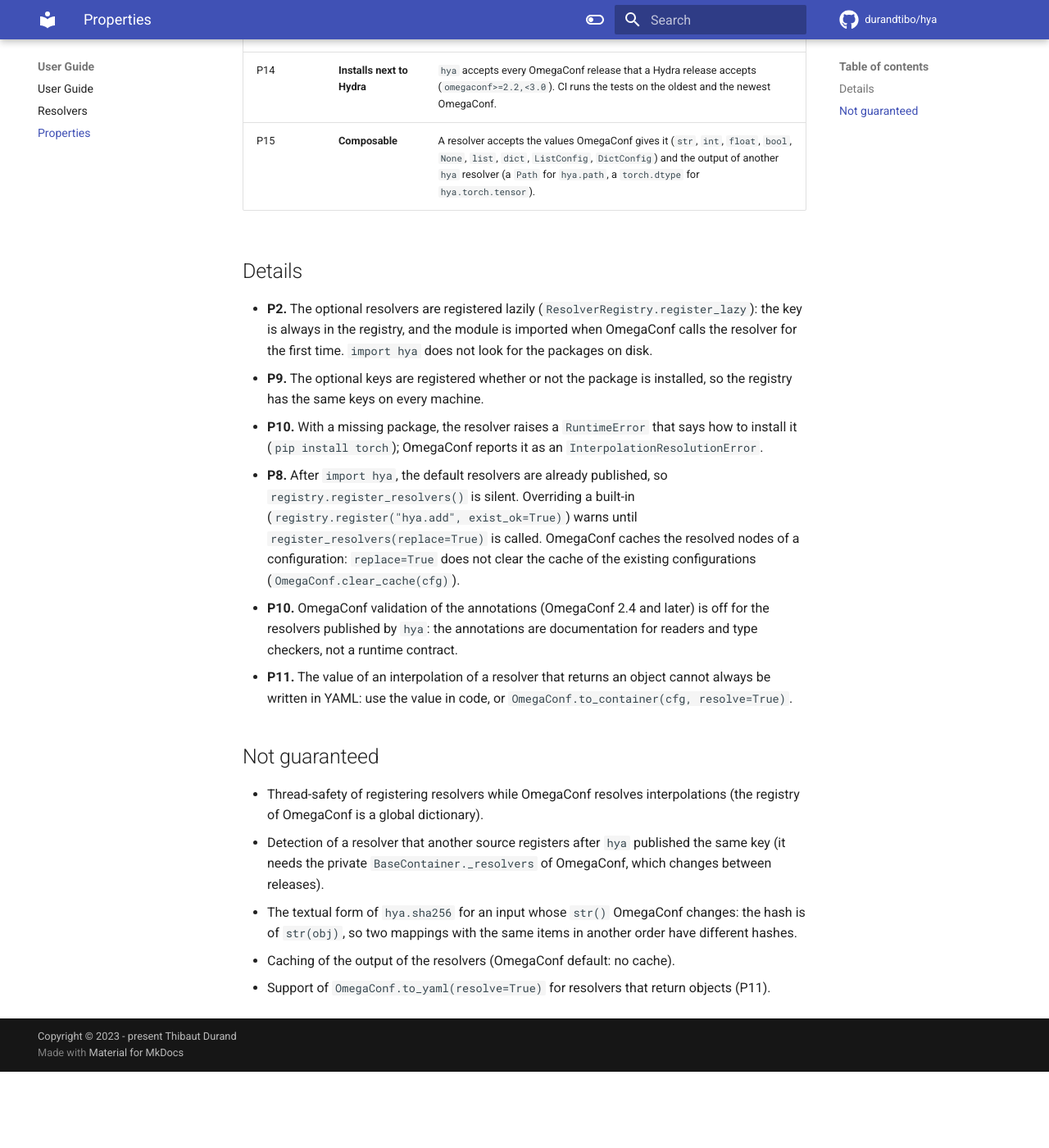
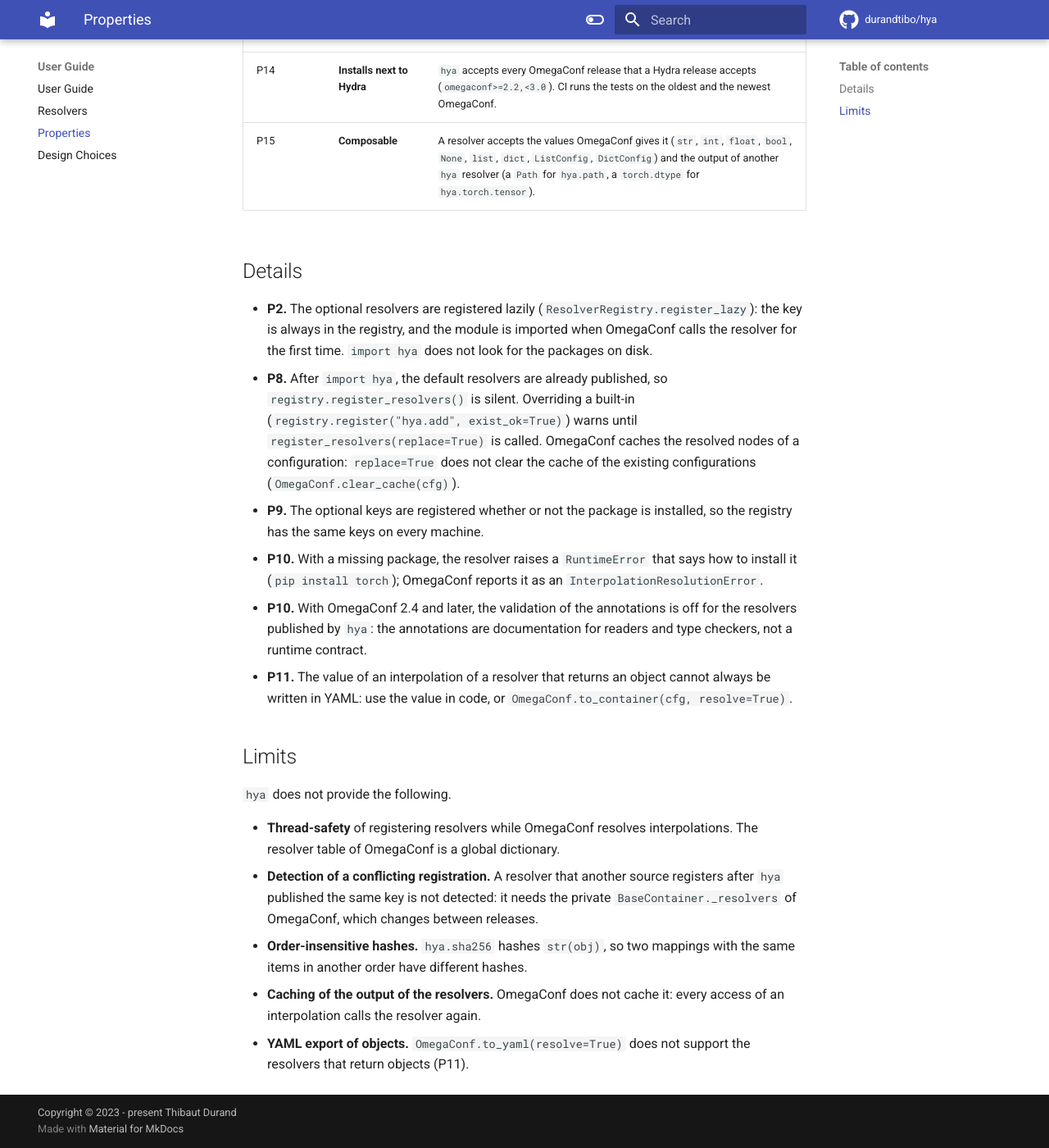
Before and after one commit to durandtibo/hya, an MkDocs documentation site: the page built from docs/docs/properties.md, in a window 1280 px wide and 1400 px high, scrolled down 1421 px. Shown: the whole window at 82% size. Built offline with MkDocs 1.6.1 and Material for MkDocs 9.7.7, drawn with Linux system fonts in a browser that asks for light colours; comment, search, counter and statistics services are not loaded; the version menu is left out; before the commit the page ends 2728 px from its top, so only the background shows below that; some of the changed text lies outside the part shown.

Commit message:
Rewrite the documentation to describe the current state of the library (#784)

```diff
--- a/docs/docs/properties.md
+++ b/docs/docs/properties.md
@@ -1,7 +1,7 @@
 # Properties
 
 These are the rules `hya` guarantees. Each one is enforced by the code or by a test of the
-repository.
+repository. The [Design Choices](design.md) page explains the reasons and the trade-offs.
 
 | #   | Property                   | Statement                                                                                                                                                                                                                                                                                                                      |
 | --- | -------------------------- | ------------------------------------------------------------------------------------------------------------------------------------------------------------------------------------------------------------------------------------------------------------------------------------------------------------------------------ |
@@ -26,28 +26,33 @@ repository.
 - **P2.** The optional resolvers are registered lazily (`ResolverRegistry.register_lazy`): the key
   is always in the registry, and the module is imported when OmegaConf calls the resolver for the
   first time. `import hya` does not look for the packages on disk.
-- **P9.** The optional keys are registered whether or not the package is installed, so the registry
-  has the same keys on every machine.
-- **P10.** With a missing package, the resolver raises a `RuntimeError` that says how to install it
-  (`pip install torch`); OmegaConf reports it as an `InterpolationResolutionError`.
 - **P8.** After `import hya`, the default resolvers are already published, so
   `registry.register_resolvers()` is silent. Overriding a built-in
   (`registry.register("hya.add", exist_ok=True)`) warns until `register_resolvers(replace=True)` is
   called. OmegaConf caches the resolved nodes of a configuration: `replace=True` does not clear the
   cache of the existing configurations (`OmegaConf.clear_cache(cfg)`).
-- **P10.** OmegaConf validation of the annotations (OmegaConf 2.4 and later) is off for the
-  resolvers published by `hya`: the annotations are documentation for readers and type checkers, not
-  a runtime contract.
+- **P9.** The optional keys are registered whether or not the package is installed, so the registry
+  has the same keys on every machine.
+- **P10.** With a missing package, the resolver raises a `RuntimeError` that says how to install it
+  (`pip install torch`); OmegaConf reports it as an `InterpolationResolutionError`.
+- **P10.** With OmegaConf 2.4 and later, the validation of the annotations is off for the resolvers
+  published by `hya`: the annotations are documentation for readers and type checkers, not a runtime
+  contract.
 - **P11.** The value of an interpolation of a resolver that returns an object cannot always be
   written in YAML: use the value in code, or `OmegaConf.to_container(cfg, resolve=True)`.
 
-## Not guaranteed
+## Limits
 
-- Thread-safety of registering resolvers while OmegaConf resolves interpolations (the registry of
-  OmegaConf is a global dictionary).
-- Detection of a resolver that another source registers after `hya` published the same key (it
-  needs the private `BaseContainer._resolvers` of OmegaConf, which changes between releases).
-- The textual form of `hya.sha256` for an input whose `str()` OmegaConf changes: the hash is of
-  `str(obj)`, so two mappings with the same items in another order have different hashes.
-- Caching of the output of the resolvers (OmegaConf default: no cache).
-- Support of `OmegaConf.to_yaml(resolve=True)` for resolvers that return objects (P11).
+`hya` does not provide the following.
+
+- **Thread-safety** of registering resolvers while OmegaConf resolves interpolations. The resolver
+  table of OmegaConf is a global dictionary.
+- **Detection of a conflicting registration.** A resolver that another source registers after `hya`
+  published the same key is not detected: it needs the private `BaseContainer._resolvers` of
+  OmegaConf, which changes between releases.
+- **Order-insensitive hashes.** `hya.sha256` hashes `str(obj)`, so two mappings with the same items
+  in another order have different hashes.
+- **Caching of the output of the resolvers.** OmegaConf does not cache it: every access of an
+  interpolation calls the resolver again.
+- **YAML export of objects.** `OmegaConf.to_yaml(resolve=True)` does not support the resolvers that
+  return objects (P11).
--- a/docs/mkdocs.yml
+++ b/docs/mkdocs.yml
@@ -23,8 +23,7 @@ nav:
       - user_guide.md
       - Resolvers: resolvers.md
       - Properties: properties.md
-  - Migration:
-      - Migrate from 0.4 to 0.5: migration/v0.4_to_v0.5.md
+      - Design Choices: design.md
   - Reference:
       - refs/index.md
       - refs/registry.md
```
Also changed, not shown: docs/docs/design.md (added, +157 -0 lines), docs/docs/index.md (+10 -8 lines), docs/docs/migration/v0.4_to_v0.5.md (deleted, +0 -93 lines), docs/docs/resolvers.md (+18 -16 lines), docs/docs/user_guide.md (+4 -3 lines).
